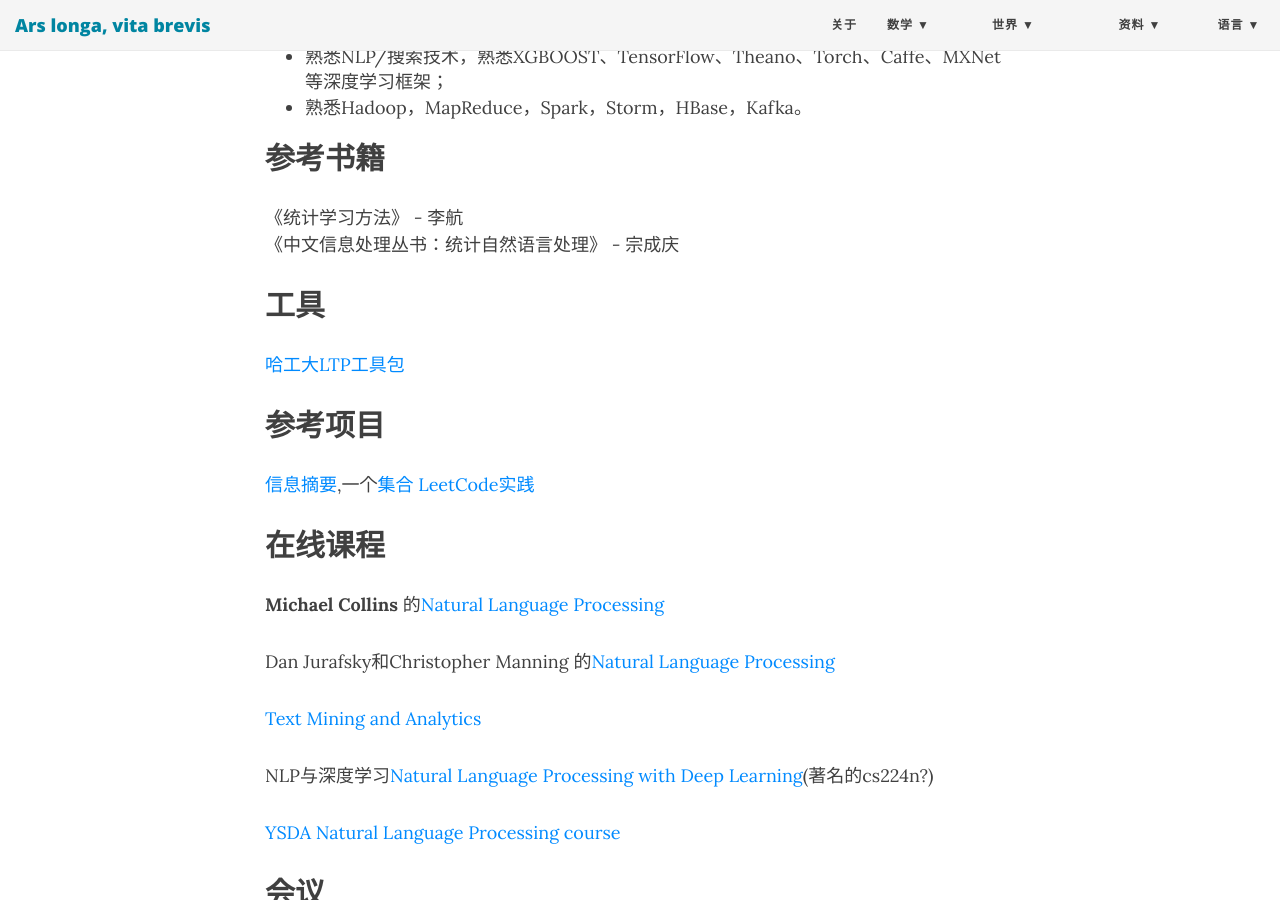
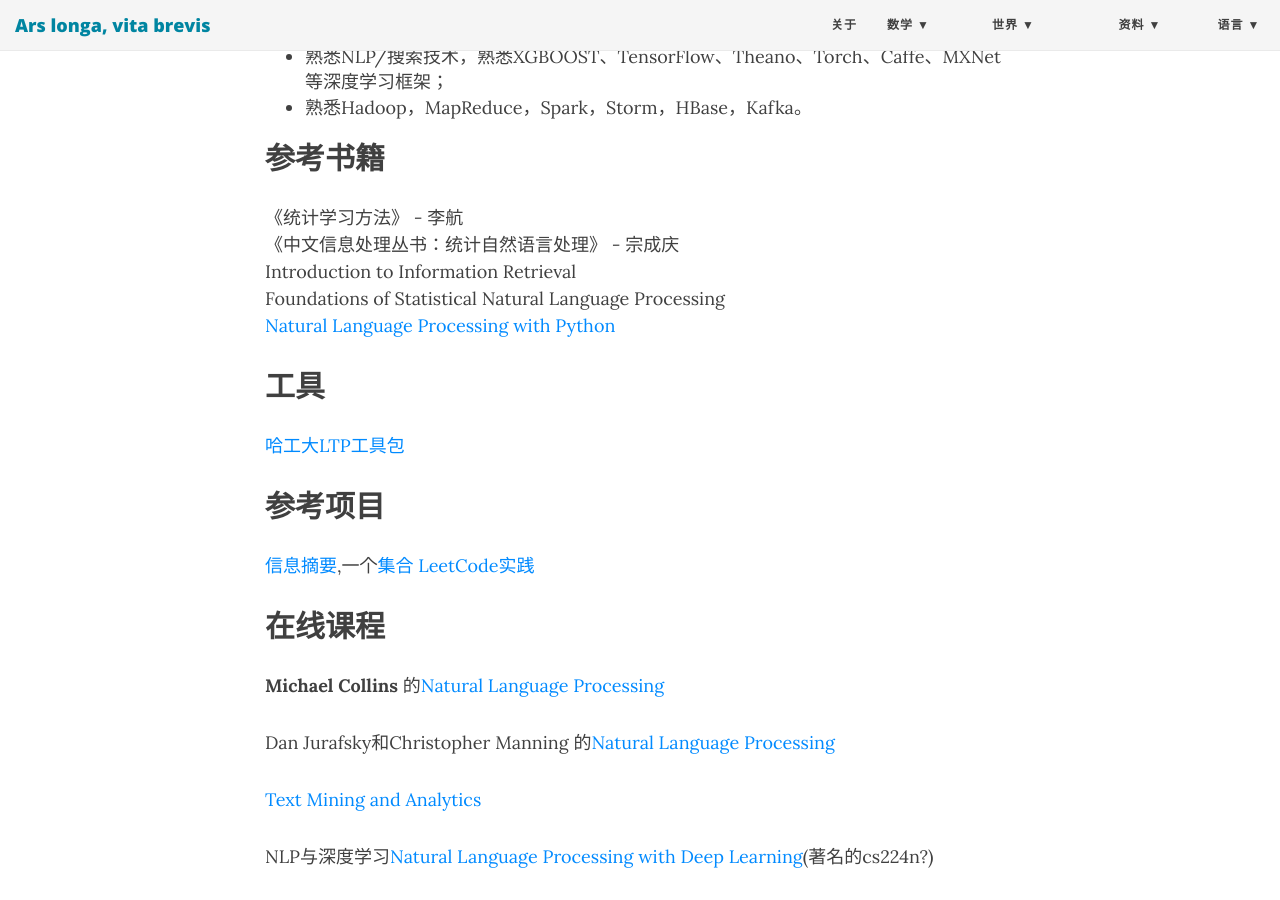
Before and after one commit to ZionPi/zionpi.github.io, a Jekyll site: the page built from _posts/2017-05-20-become-a-nlp-experter.md, in a window 1280 px wide and 900 px high, scrolled down 440 px. Built offline with Jekyll 4.4.1, drawn with Linux system fonts in a browser that asks for light colours; nearby versions of some CDN libraries.

Commit message:
Update 2017-05-20-become-a-nlp-experter.md

```diff
--- a/_posts/2017-05-20-become-a-nlp-experter.md
+++ b/_posts/2017-05-20-become-a-nlp-experter.md
@@ -16,6 +16,9 @@ title: 浸泡NLP
 ## 参考书籍
 《统计学习方法》 - 李航
 《中文信息处理丛书：统计自然语言处理》 - 宗成庆
+Introduction to Information Retrieval
+Foundations of Statistical Natural Language Processing
+[Natural Language Processing with Python](http://www.nltk.org/book/)
 
 
 ## 工具
```
